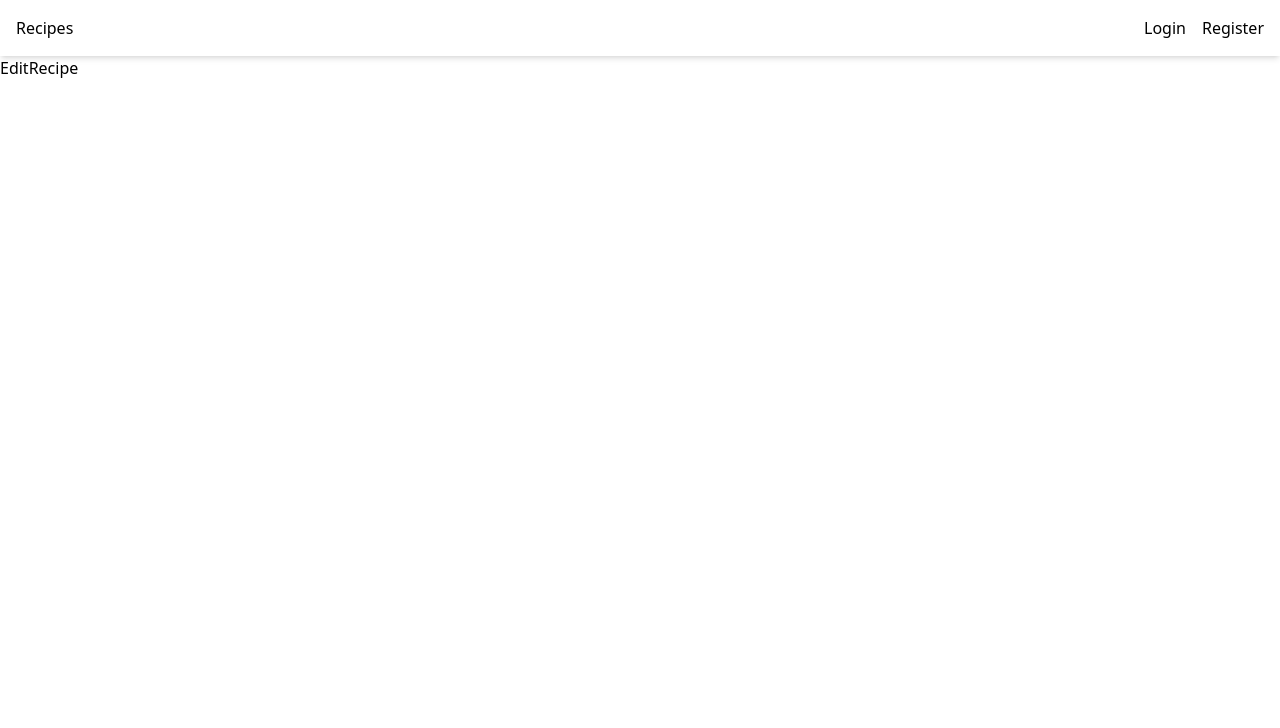
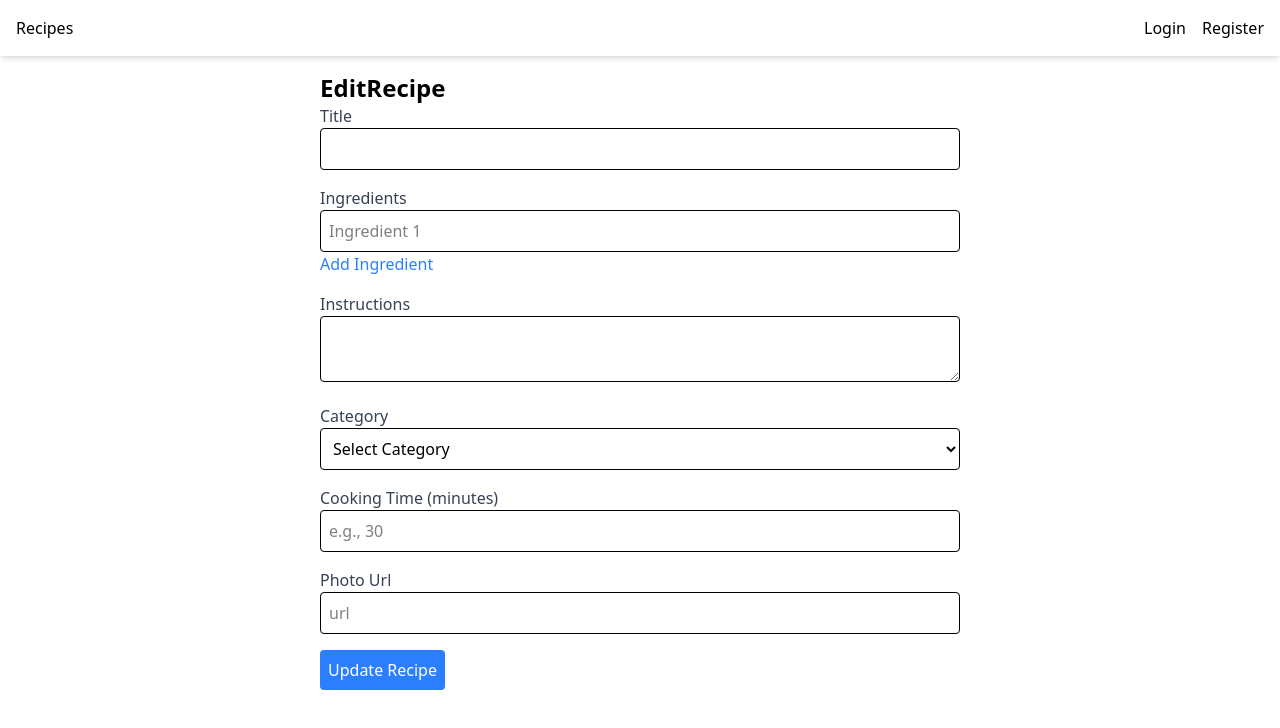
Before and after one commit to Pranjal-Jamuar/recipe, a React (Vite) app in the folder client/: page /edit-recipe/1 in a window 1280 px wide. Shown: the top 728 px of the page. Built offline with nearby package versions, Linux system fonts and the light colour scheme; no server answers.

Commit message:
complete EditRecipe component

```diff
--- a/client/src/pages/EditRecipe.jsx
+++ b/client/src/pages/EditRecipe.jsx
@@ -1,7 +1,6 @@
 import React, { useEffect, useState } from "react"
 import axios from "axios"
 import { useNavigate, useParams } from "react-router-dom"
-import { setRandomFallback } from "bcryptjs"
 
 const EditRecipe = () => {
   const [formData, setFormData] = useState({
@@ -54,7 +53,7 @@ const EditRecipe = () => {
     setLoading(true)
 
     try {
-      await axios.put(`api/recipes/${id}`, {
+      await axios.put(`/api/recipes/${id}`, {
         title: formData.title,
         ingredients: formData.ingredients.filter(i => i.trim() !== ""),
         instructions: formData.instructions,
@@ -74,7 +73,7 @@ const EditRecipe = () => {
 
   useEffect(() => {
     const fetchRecipe = async () => {
-      const res = await axios.get(`api/recipes/${id}`)
+      const res = await axios.get(`/api/recipes/${id}`)
       setFormData({
         title: res.data.title,
         ingredients: res.data.ingredients,
@@ -87,7 +86,116 @@ const EditRecipe = () => {
     fetchRecipe()
   }, [id])
 
-  return <div>EditRecipe</div>
+  if (!formData) return <div>Loading...</div>
+
+  return (
+    <div className='max-w-2xl mx-auto p-4'>
+      <h1 className='text-2xl font-bold'>EditRecipe</h1>
+      <form onSubmit={handleSubmit} className='space-y-4'>
+        <div>
+          <label className='block text-gray-700'>Title</label>
+          <input
+            type='text'
+            value={formData.title}
+            onChange={e => handleInputChange("title", e.target.value)}
+            className='w-full p-2 border rounded'
+            required
+          />
+        </div>
+        <div>
+          <label className='block text-gray-700'>Ingredients</label>
+          {formData.ingredients.map((ingredient, index) => (
+            <div key={index}>
+              <input
+                type='text'
+                value={ingredient}
+                onChange={e => handleIngredientChange(index, e.target.value)}
+                className='w-full p-2 border rounded'
+                placeholder={`Ingredient ${index + 1}`}
+                required
+              />
+              {formData.ingredients.length > 1 && (
+                <button
+                  type='button'
+                  onClick={() => removeIngredient(index)}
+                  className='ml-2 text-red-500 hover:text-red-700'
+                >
+                  Remove
+                </button>
+              )}
+            </div>
+          ))}
+          <button
+            type='button'
+            className='text-blue-500 hover:underline'
+            onClick={addIngredient}
+          >
+            Add Ingredient
+          </button>
+        </div>
+        <div>
+          <label className='block text-gray-700'>Instructions</label>
+          <textarea
+            type='text'
+            value={formData.instructions}
+            onChange={e => handleInputChange("instructions", e.target.value)}
+            className='w-full p-2 border rounded'
+            required
+          />
+        </div>
+        <div>
+          <label className='block text-gray-700'>Category</label>
+          <select
+            onChange={e => handleInputChange("category", e.target.value)}
+            value={formData.category}
+            className='w-full p-2 border rounded'
+            required
+          >
+            <option value='' disabled>
+              Select Category
+            </option>
+            <option value='Breakfast'>Breakfast</option>
+            <option value='Lunch'>Lunch</option>
+            <option value='Dinner'>Dinner</option>
+            <option value='Dessert'>Dessert</option>
+            <option value='Snack'>Snack</option>
+          </select>
+        </div>
+        <div>
+          <label className='block text-gray-700'>Cooking Time (minutes) </label>
+          <input
+            type='number'
+            value={formData.cookingTime}
+            onChange={e => handleInputChange("cookingTime", e.target.value)}
+            className='w-full p-2 border rounded'
+            placeholder='e.g., 30'
+            required
+            min={0}
+          />
+        </div>
+        <div>
+          <label className='block text-gray-700'>Photo Url </label>
+          <input
+            type='text'
+            value={formData.photoUrl}
+            onChange={e => handleInputChange("photoUrl", e.target.value)}
+            className='w-full p-2 border rounded'
+            placeholder='url'
+            required
+          />
+        </div>
+        <button
+          className={`bg-blue-500 text-white p-2 rounded hover:bg-blue-600 ${
+            loading ? "opacity-50 cursor-not-allowed" : ""
+          }`}
+          disabled={loading}
+          type='submit'
+        >
+          {loading ? "Updating..." : "Update Recipe"}
+        </button>
+      </form>
+    </div>
+  )
 }
 
 export default EditRecipe
```
